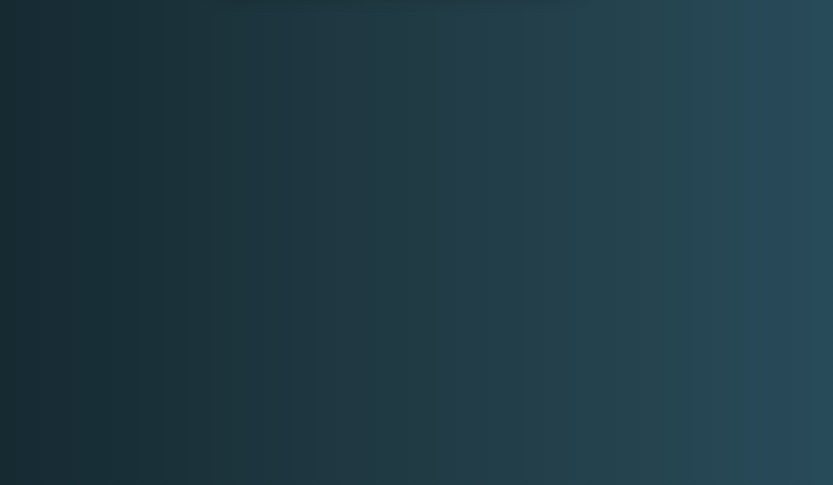
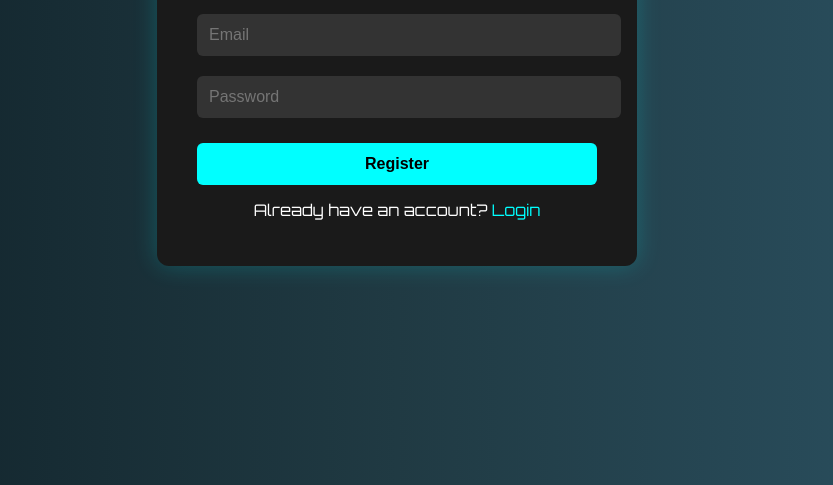
Before and after one commit to tann12345/MyMcSite, a website: page frontend/register.html in a window 1280 px wide. Shown: the part 315-800 px from the top of the page, without its empty margins (243-1076 px from the left). Drawn offline with Linux system fonts and the light colour scheme.

Commit message:
Update register.html

```diff
--- a/frontend/register.html
+++ b/frontend/register.html
@@ -1,33 +1,88 @@
 <!DOCTYPE html>
-<html>
+<html lang="en">
 <head>
-  <title>Register</title>
-  <link rel="stylesheet" href="style.css">
+  <meta charset="UTF-8" />
+  <title>Register - Minecraft Bot Panel</title>
+  <link href="https://fonts.googleapis.com/css2?family=Orbitron&display=swap" rel="stylesheet">
+  <style>
+    body {
+      margin: 0;
+      font-family: 'Orbitron', sans-serif;
+      background: linear-gradient(to right, #0f2027, #203a43, #2c5364);
+      display: flex;
+      justify-content: center;
+      align-items: center;
+      height: 100vh;
+      color: white;
+    }
+
+    .register-box {
+      background: #1a1a1a;
+      padding: 30px 40px;
+      border-radius: 12px;
+      box-shadow: 0 0 25px rgba(0, 255, 255, 0.2);
+      width: 100%;
+      max-width: 400px;
+      text-align: center;
+    }
+
+    .register-box h2 {
+      margin-bottom: 20px;
+      color: #00ffff;
+    }
+
+    .register-box input {
+      width: 100%;
+      padding: 12px;
+      margin: 10px 0;
+      border: none;
+      border-radius: 6px;
+      background-color: #333;
+      color: white;
+      font-size: 16px;
+    }
+
+    .register-box button {
+      margin-top: 15px;
+      width: 100%;
+      padding: 12px;
+      background-color: #00ffff;
+      border: none;
+      border-radius: 6px;
+      font-size: 16px;
+      font-weight: bold;
+      color: black;
+      cursor: pointer;
+      transition: background-color 0.3s;
+    }
+
+    .register-box button:hover {
+      background-color: #00cccc;
+    }
+
+    .register-box p {
+      margin-top: 15px;
+    }
+
+    .register-box a {
+      color: #00ffff;
+      text-decoration: none;
+    }
+
+    .register-box a:hover {
+      text-decoration: underline;
+    }
+  </style>
 </head>
 <body>
-  <div class="register-container">
-    <h2>Create Account</h2>
-    <input id="email" placeholder="Email" />
-    <input id="password" type="password" placeholder="Password" />
+  <div class="register-box">
+    <h2>Register</h2>
+    <input type="email" id="email" placeholder="Email" required />
+    <input type="password" id="password" placeholder="Password" required />
     <button onclick="register()">Register</button>
+    <p>Already have an account? <a href="login.html">Login</a></p>
   </div>
-<script>
-  async function register() {
-    const email = document.getElementById('email').value;
-    const password = document.getElementById('password').value;
-    const res = await fetch('https://minecraft-site-backend.onrender.com/api/register', {
-      method: 'POST',
-      headers: { 'Content-Type': 'application/json' },
-      body: JSON.stringify({ email, password })
-    });
-    const data = await res.json();
-    if (data.message) {
-      alert('Registered successfully. Now log in.');
-      window.location.href = 'login.html';
-    } else {
-      alert('Error: ' + data.error);
-    }
-  }
-</script>
+
+  <script src="register.js"></script>
 </body>
 </html>
```
